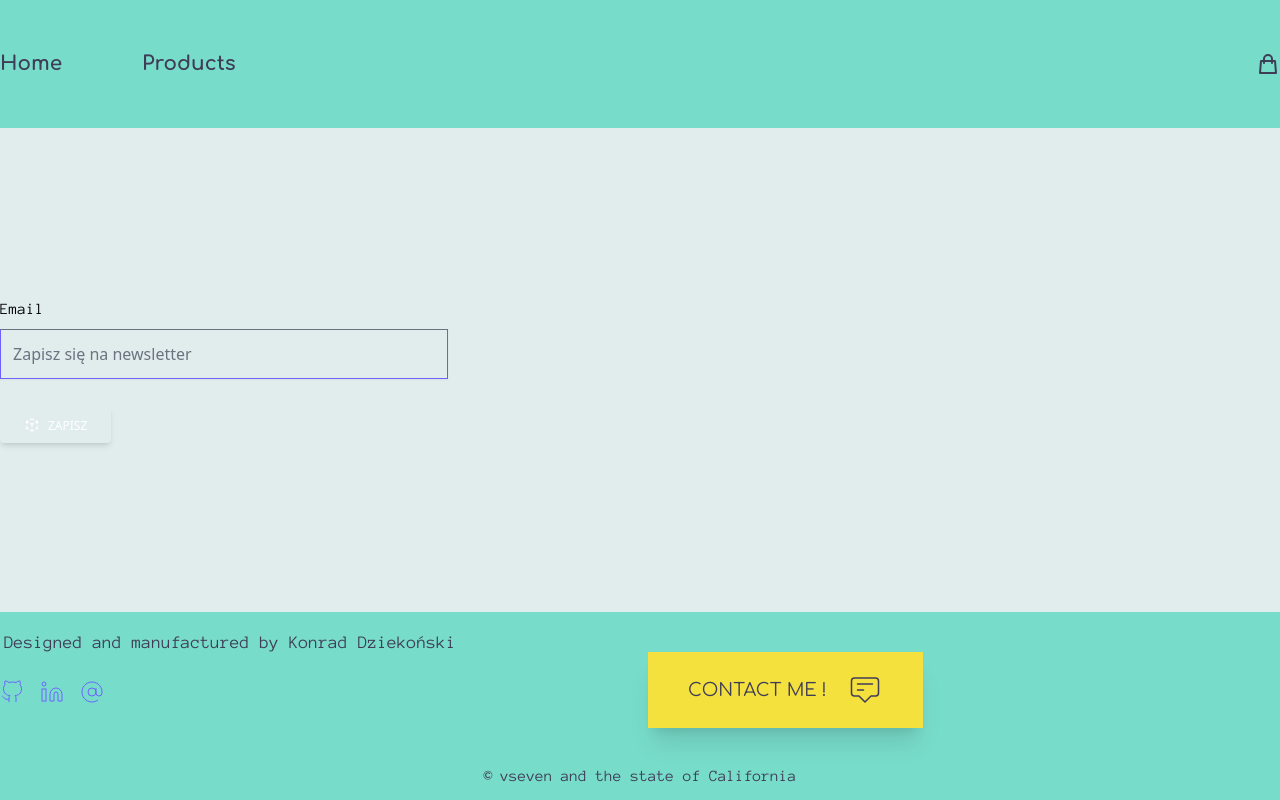
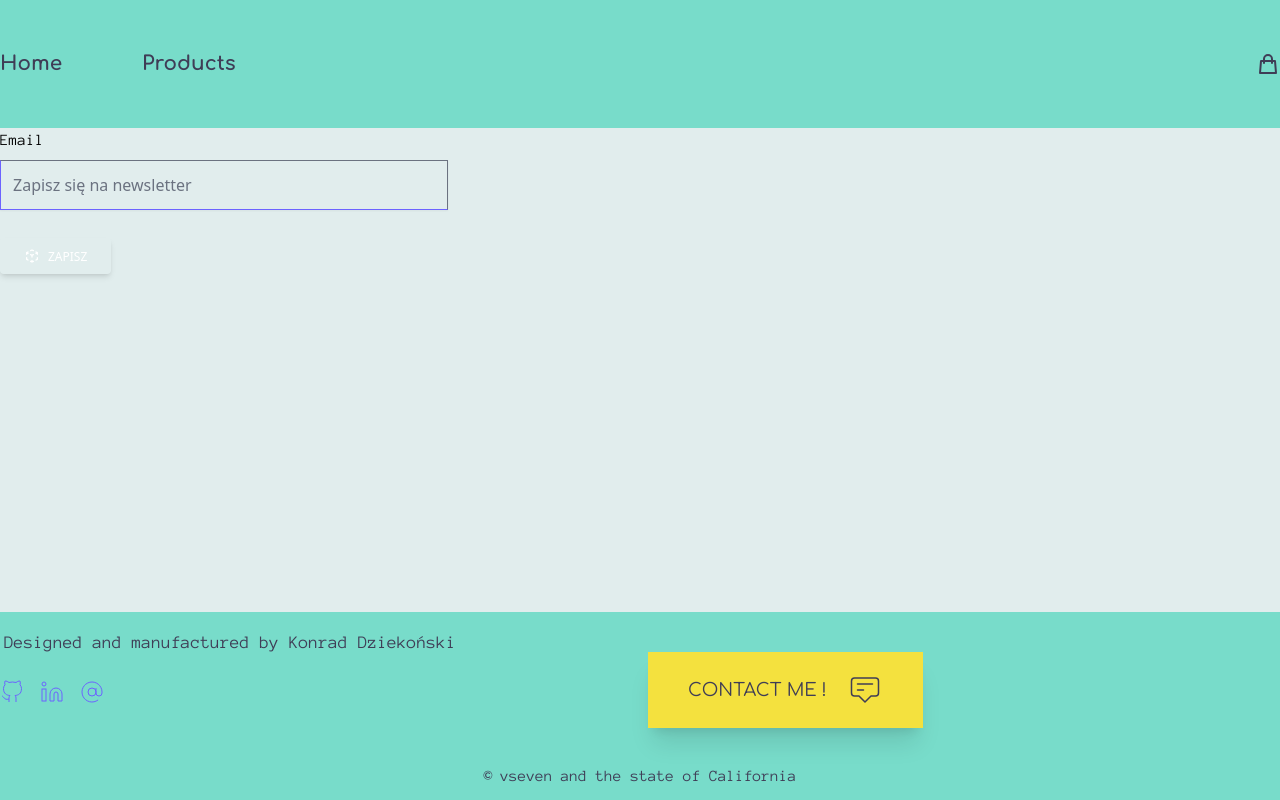
Before and after one commit to dziekonskik/theshop, a Next.js app: page / in a window 1280 px wide. Built offline with nearby package versions, Linux system fonts and the light colour scheme.

Commit message:
refactor(layout): modify layout components styles, give them access to apollo client

```diff
--- a/components/layout/Layout.tsx
+++ b/components/layout/Layout.tsx
@@ -8,7 +8,7 @@
 }
 export const Layout = ({ children }: Props) => {
   return (
-    <div className="flex flex-col justify-between w-full min-h-screen">
+    <div className="min-h-screen flex flex-col">
       <Header />
       <Main>{children}</Main>
       <Footer />
--- a/components/layout/Main.tsx
+++ b/components/layout/Main.tsx
@@ -5,5 +5,9 @@
 }
 
 export const Main = ({ children }: MainProps) => {
-  return <main className="lg:container mx-auto w-full py-5 ">{children}</main>;
+  return (
+    <main className="lg:container mx-auto w-full h-full flex-1 flex flex-col">
+      {children}
+    </main>
+  );
 };
--- a/pages/_app.tsx
+++ b/pages/_app.tsx
@@ -15,12 +15,12 @@
   return (
     <ApolloProvider client={apolloClient}>
       <CartContextProvider>
-        <Layout>
-          <DefaultSeo {...SEO} />
-          <QueryClientProvider client={client}>
+        <QueryClientProvider client={client}>
+          <Layout>
+            <DefaultSeo {...SEO} />
             <Component {...pageProps} />
-          </QueryClientProvider>
-        </Layout>
+          </Layout>
+        </QueryClientProvider>
       </CartContextProvider>
     </ApolloProvider>
   );
```
